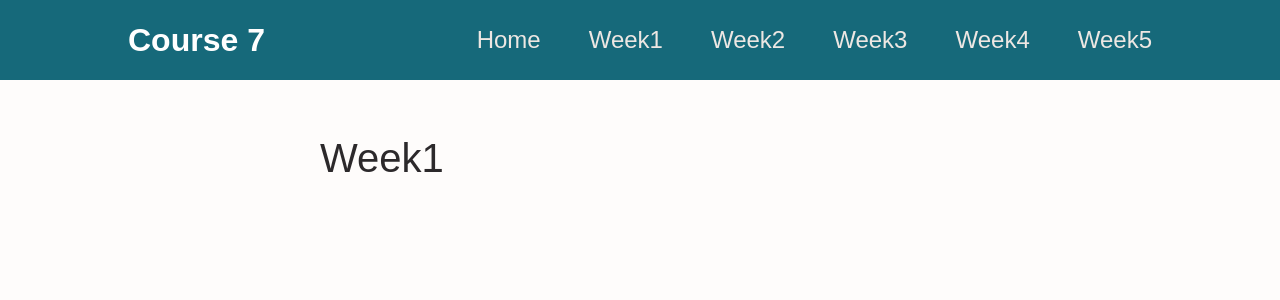
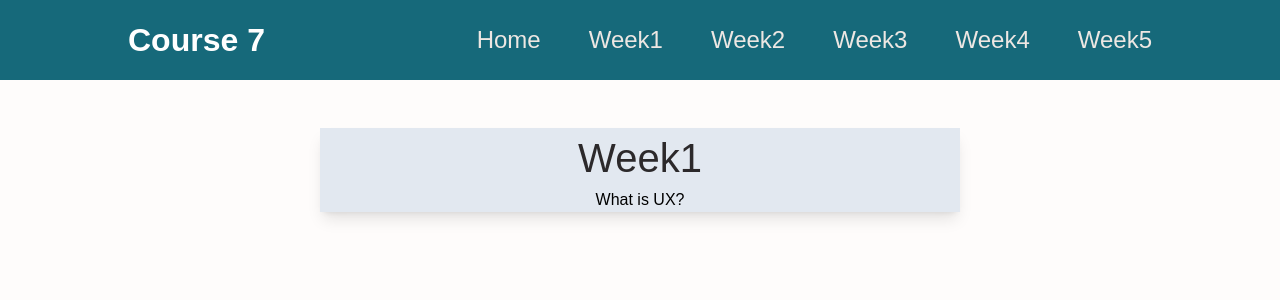
Before and after one commit to Tanushree227/Meta_PC_course7_learning_notes, a React (Create React App) app: page /week1 in a window 1280 px wide. Shown: the top 300 px of the page. Built offline with nearby package versions, Linux system fonts and the light colour scheme.

Commit message:
week1 component content started adding

```diff
--- a/src/pages/Week1.js
+++ b/src/pages/Week1.js
@@ -2,8 +2,10 @@ import React from 'react'
 
 export default function Week1() {
   return (
-    <div>
+    <div className='shadow-lg bg-slate-200 text-center'>
         <h1>Week1</h1>
+        <span>What is UX?</span>
+        <p></p>
     </div>
   )
 }
```
